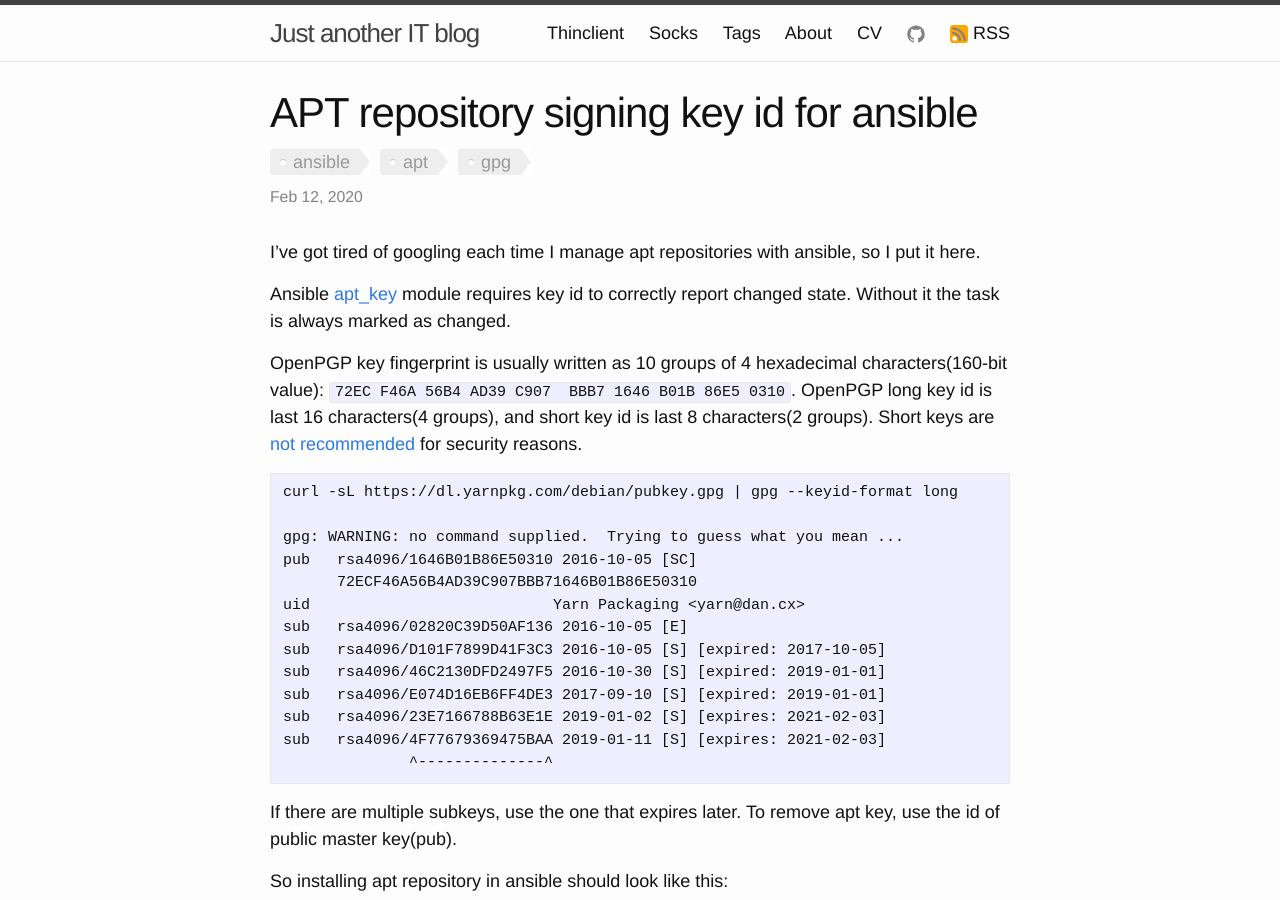
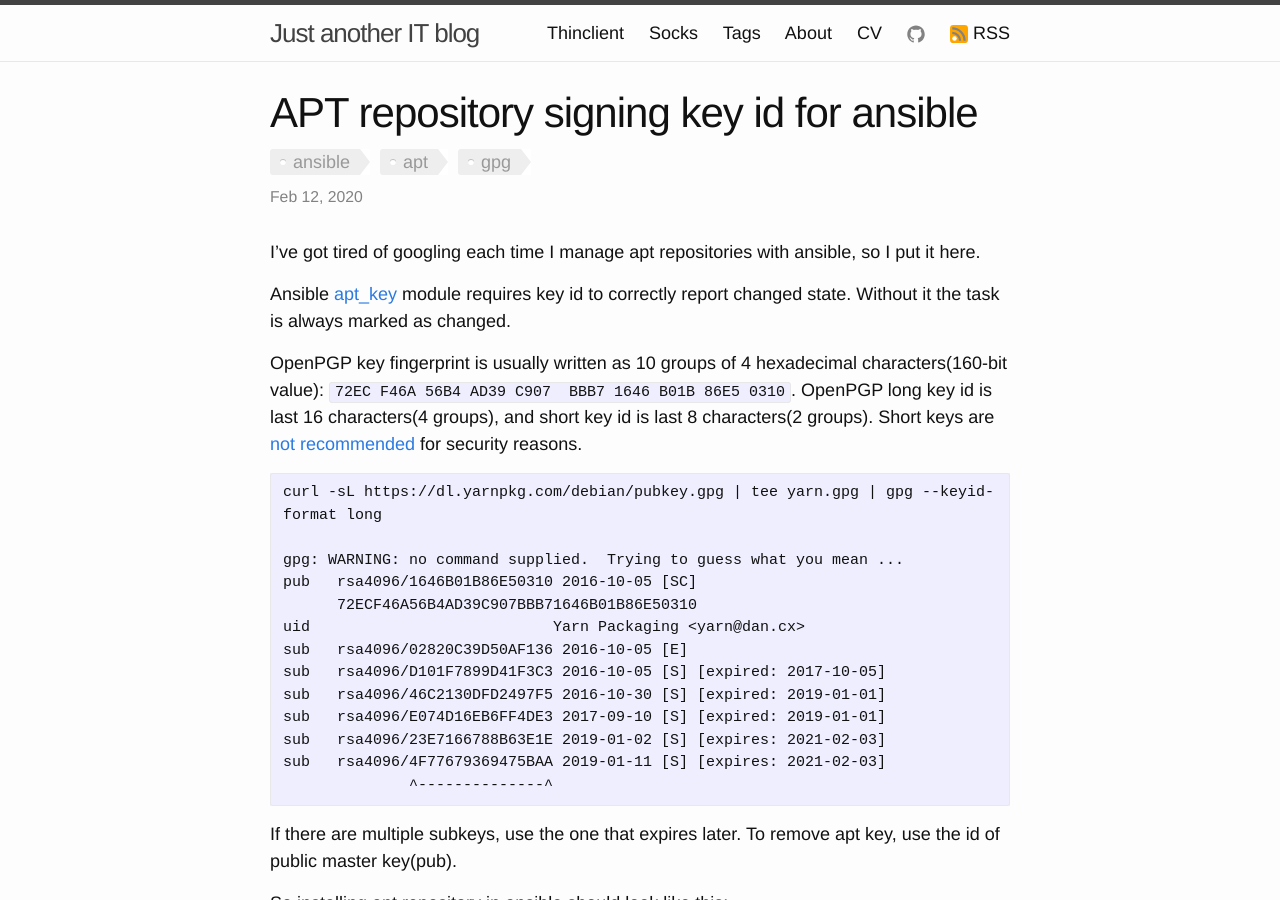
Before and after one commit to selivan/selivan.github.io, a Jekyll site: the page built from _posts/2020-02-12-apt-repository-key-id-for-ansible.md, in a window 1280 px wide and 900 px high. Built offline with Jekyll 4.4.1, drawn with Linux system fonts in a browser that asks for light colours.

Commit message:
Update 2020-02-12-apt-repository-key-id-for-ansible.md
Add tee command to save gpg file at the same time

````diff
--- a/_posts/2020-02-12-apt-repository-key-id-for-ansible.md
+++ b/_posts/2020-02-12-apt-repository-key-id-for-ansible.md
@@ -10,7 +10,7 @@
 OpenPGP key fingerprint is usually written as 10 groups of 4 hexadecimal characters(160-bit value): `72EC F46A 56B4 AD39 C907  BBB7 1646 B01B 86E5 0310`. OpenPGP long key id is last 16 characters(4 groups), and short key id is last 8 characters(2 groups). Short keys are [not recommended](https://security.stackexchange.com/questions/74009/what-is-an-openpgp-key-id-collision) for security reasons.
 
 ```
-curl -sL https://dl.yarnpkg.com/debian/pubkey.gpg | gpg --keyid-format long
+curl -sL https://dl.yarnpkg.com/debian/pubkey.gpg | tee yarn.gpg | gpg --keyid-format long
 
 gpg: WARNING: no command supplied.  Trying to guess what you mean ...
 pub   rsa4096/1646B01B86E50310 2016-10-05 [SC]
````
